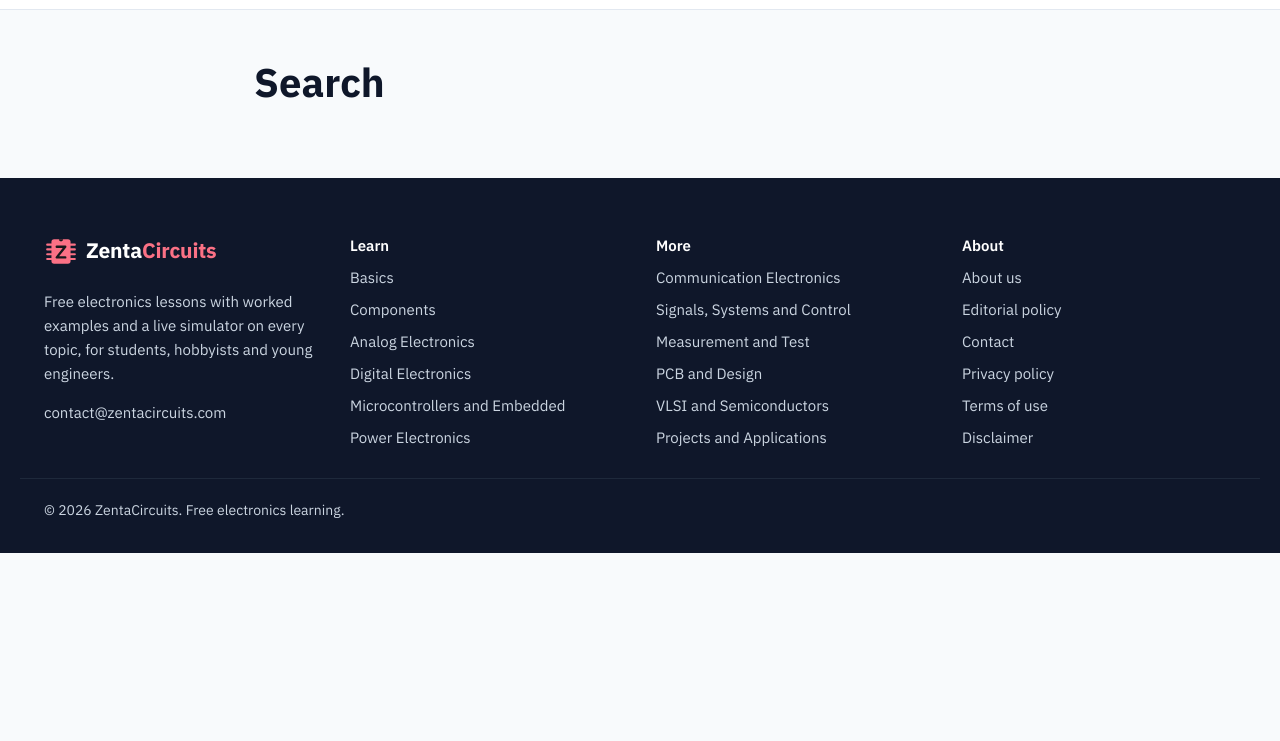
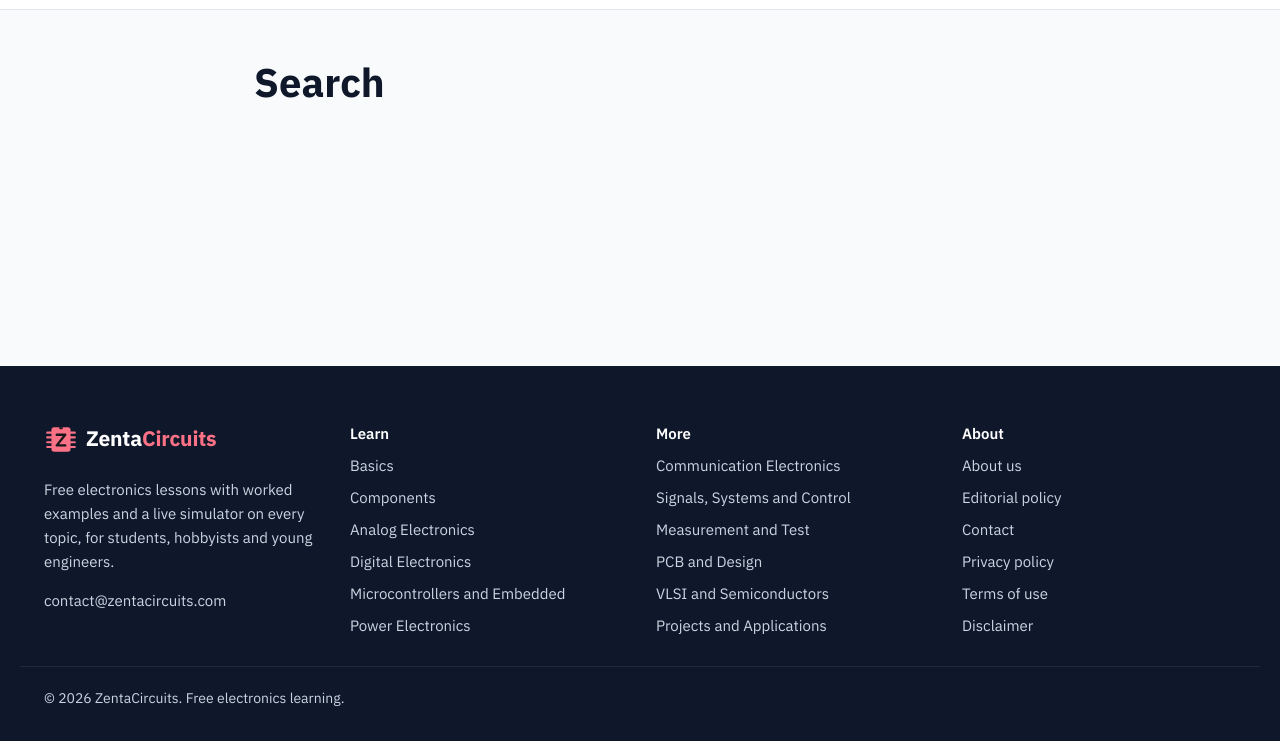
Before and after one commit to santajigade/zentacircuits, an Astro site: page /search in a window 1280 px wide. Shown: the part 59-800 px from the top of the page. Built offline with nearby package versions, Linux system fonts and the light colour scheme; Astro itself is replaced by a stand-in of ours.

Commit message:
Keep footer at the bottom of short pages
Co-Authored-By: Claude Opus 5.5 <noreply@anthropic.com>
Claude-Session: https://claude.ai/code/session_01E7SCfNTjxD8ZQvi4X3dmtL

```diff
--- a/src/styles/global.css
+++ b/src/styles/global.css
@@ -16,7 +16,8 @@
 }
 *, *::before, *::after { box-sizing: border-box; }
 html { -webkit-text-size-adjust: 100%; }
-body { margin: 0; font-family: var(--sans); color: var(--ink); background: var(--paper); line-height: 1.6; }
+body { margin: 0; font-family: var(--sans); color: var(--ink); background: var(--paper); line-height: 1.6; min-height: 100vh; display: flex; flex-direction: column; }
+body > main { flex: 1 0 auto; }
 a { color: var(--red-dark); }
 a:hover { color: var(--red-deep); }
 img, svg { max-width: 100%; }
```
